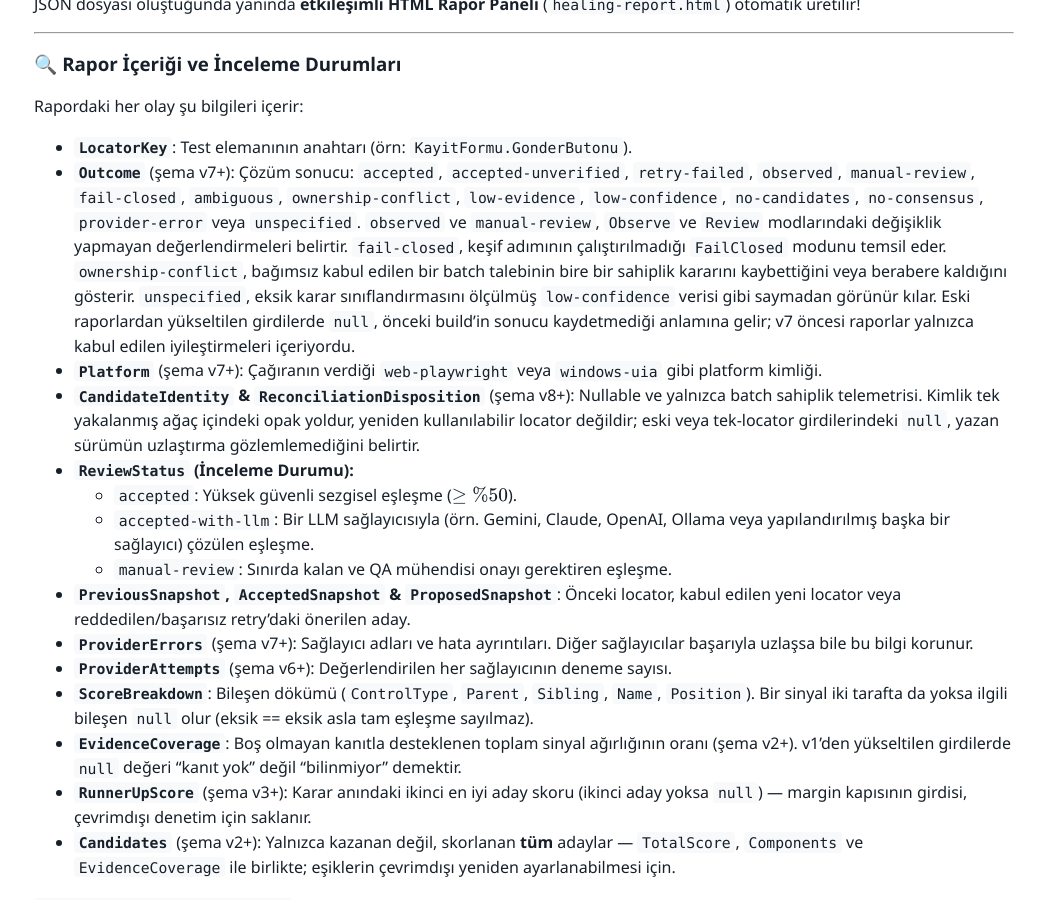
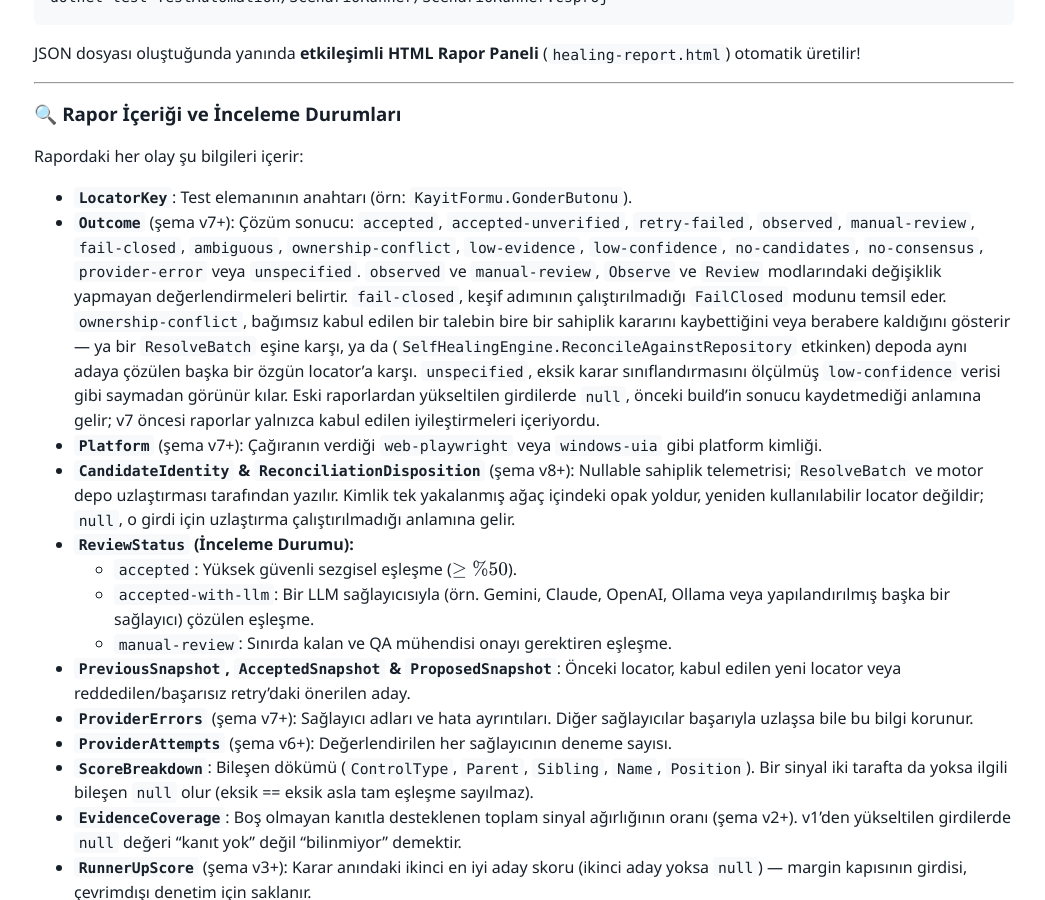
Before and after one commit to mustafasercansak/automation-sandbox, a Jekyll site: the page built from docs/healing-reports.md, in a window 1280 px wide and 900 px high, scrolled down 3143 px. Shown: the whole window, without its empty margins (116-1161 px from the left). Built offline with Jekyll 4.4.1, drawn with Linux system fonts in a browser that asks for light colours; some of the changed text lies outside the part shown.

Commit message:
docs: finish #370 loose ends - report semantics and release notes
- healing-reports.md (EN+TR): the ownership-conflict outcome and the
  CandidateIdentity/ReconciliationDisposition telemetry are no longer described
  as batch-only; SelfHealingEngine.ReconcileAgainstRepository produces the same
  decline against a repository locator that already owns the candidate.
- release-notes/v0.2.0-beta.5.md: staging note carrying the #370 name gate and
  repository ownership reconciliation under Highlights, and an updated Accuracy
  entry under Known Limitations that states the uncontested residual is
  unchanged and tracked in #375.

Closes the last two scope boxes on #370.

```diff
--- a/docs/healing-reports.md
+++ b/docs/healing-reports.md
@@ -52,9 +52,9 @@ By default, an interactive **HTML Dashboard** (`healing-report.html`) is written
 
 Each event in the report contains:
 - **`LocatorKey`**: The test locator key (e.g. `RegistrationPage.SubmitButton`).
-- **`Outcome`** (schema v7+): The resolution result: `accepted`, `accepted-unverified`, `retry-failed`, `observed`, `manual-review`, `fail-closed`, `ambiguous`, `ownership-conflict`, `low-evidence`, `low-confidence`, `no-candidates`, `no-consensus`, `provider-error`, or `unspecified`. `observed` and `manual-review` represent non-mutating evaluations in `Observe` and `Review` healing modes. `fail-closed` represents execution in `FailClosed` mode where discovery was skipped. `ownership-conflict` means an independently accepted batch claim lost or tied the one-to-one ownership decision. `unspecified` exposes a missing decision classification without miscounting it as measured low confidence. `null` on upgraded legacy entries means the older build did not record an outcome; pre-v7 reports contained accepted heals only.
+- **`Outcome`** (schema v7+): The resolution result: `accepted`, `accepted-unverified`, `retry-failed`, `observed`, `manual-review`, `fail-closed`, `ambiguous`, `ownership-conflict`, `low-evidence`, `low-confidence`, `no-candidates`, `no-consensus`, `provider-error`, or `unspecified`. `observed` and `manual-review` represent non-mutating evaluations in `Observe` and `Review` healing modes. `fail-closed` represents execution in `FailClosed` mode where discovery was skipped. `ownership-conflict` means an independently accepted claim lost or tied a one-to-one ownership decision — either against a `ResolveBatch` peer, or (when `SelfHealingEngine.ReconcileAgainstRepository` is enabled) against another authored locator in the repository that already resolves onto the same candidate. `unspecified` exposes a missing decision classification without miscounting it as measured low confidence. `null` on upgraded legacy entries means the older build did not record an outcome; pre-v7 reports contained accepted heals only.
 - **`Platform`** (schema v7+): The caller-provided platform identifier, such as `web-playwright` or `windows-uia`.
-- **`CandidateIdentity` & `ReconciliationDisposition`** (schema v8+): Nullable batch-only ownership telemetry. The identity is an opaque path within one captured tree, not a reusable locator; `null` on older or single-locator entries means reconciliation was not observed by that writer.
+- **`CandidateIdentity` & `ReconciliationDisposition`** (schema v8+): Nullable ownership telemetry, written by `ResolveBatch` and by engine repository reconciliation. The identity is an opaque path within one captured tree, not a reusable locator; `null` means reconciliation was not run for that entry.
 - **`ReviewStatus`**:
   - `accepted`: High-confidence heuristic match ($\ge 50\%$).
   - `accepted-with-llm`: Matches resolved via an LLM provider (e.g. Gemini, Claude, OpenAI, Ollama, or any other configured provider).
@@ -117,9 +117,9 @@ JSON dosyası oluştuğunda yanında **etkileşimli HTML Rapor Paneli** (`healin
 
 Rapordaki her olay şu bilgileri içerir:
 - **`LocatorKey`**: Test elemanının anahtarı (örn: `KayitFormu.GonderButonu`).
-- **`Outcome`** (şema v7+): Çözüm sonucu: `accepted`, `accepted-unverified`, `retry-failed`, `observed`, `manual-review`, `fail-closed`, `ambiguous`, `ownership-conflict`, `low-evidence`, `low-confidence`, `no-candidates`, `no-consensus`, `provider-error` veya `unspecified`. `observed` ve `manual-review`, `Observe` ve `Review` modlarındaki değişiklik yapmayan değerlendirmeleri belirtir. `fail-closed`, keşif adımının çalıştırılmadığı `FailClosed` modunu temsil eder. `ownership-conflict`, bağımsız kabul edilen bir batch talebinin bire bir sahiplik kararını kaybettiğini veya berabere kaldığını gösterir. `unspecified`, eksik karar sınıflandırmasını ölçülmüş `low-confidence` verisi gibi saymadan görünür kılar. Eski raporlardan yükseltilen girdilerde `null`, önceki build'in sonucu kaydetmediği anlamına gelir; v7 öncesi raporlar yalnızca kabul edilen iyileştirmeleri içeriyordu.
+- **`Outcome`** (şema v7+): Çözüm sonucu: `accepted`, `accepted-unverified`, `retry-failed`, `observed`, `manual-review`, `fail-closed`, `ambiguous`, `ownership-conflict`, `low-evidence`, `low-confidence`, `no-candidates`, `no-consensus`, `provider-error` veya `unspecified`. `observed` ve `manual-review`, `Observe` ve `Review` modlarındaki değişiklik yapmayan değerlendirmeleri belirtir. `fail-closed`, keşif adımının çalıştırılmadığı `FailClosed` modunu temsil eder. `ownership-conflict`, bağımsız kabul edilen bir talebin bire bir sahiplik kararını kaybettiğini veya berabere kaldığını gösterir — ya bir `ResolveBatch` eşine karşı, ya da (`SelfHealingEngine.ReconcileAgainstRepository` etkinken) depoda aynı adaya çözülen başka bir özgün locator'a karşı. `unspecified`, eksik karar sınıflandırmasını ölçülmüş `low-confidence` verisi gibi saymadan görünür kılar. Eski raporlardan yükseltilen girdilerde `null`, önceki build'in sonucu kaydetmediği anlamına gelir; v7 öncesi raporlar yalnızca kabul edilen iyileştirmeleri içeriyordu.
 - **`Platform`** (şema v7+): Çağıranın verdiği `web-playwright` veya `windows-uia` gibi platform kimliği.
-- **`CandidateIdentity` & `ReconciliationDisposition`** (şema v8+): Nullable ve yalnızca batch sahiplik telemetrisi. Kimlik tek yakalanmış ağaç içindeki opak yoldur, yeniden kullanılabilir locator değildir; eski veya tek-locator girdilerindeki `null`, yazan sürümün uzlaştırma gözlemlemediğini belirtir.
+- **`CandidateIdentity` & `ReconciliationDisposition`** (şema v8+): Nullable sahiplik telemetrisi; `ResolveBatch` ve motor depo uzlaştırması tarafından yazılır. Kimlik tek yakalanmış ağaç içindeki opak yoldur, yeniden kullanılabilir locator değildir; `null`, o girdi için uzlaştırma çalıştırılmadığı anlamına gelir.
 - **`ReviewStatus` (İnceleme Durumu):**
   - `accepted`: Yüksek güvenli sezgisel eşleşme ($\ge \%50$).
   - `accepted-with-llm`: Bir LLM sağlayıcısıyla (örn. Gemini, Claude, OpenAI, Ollama veya yapılandırılmış başka bir sağlayıcı) çözülen eşleşme.
```
Also changed, not shown: docs/release-notes/v0.2.0-beta.5.md (added, +43 -0 lines).
